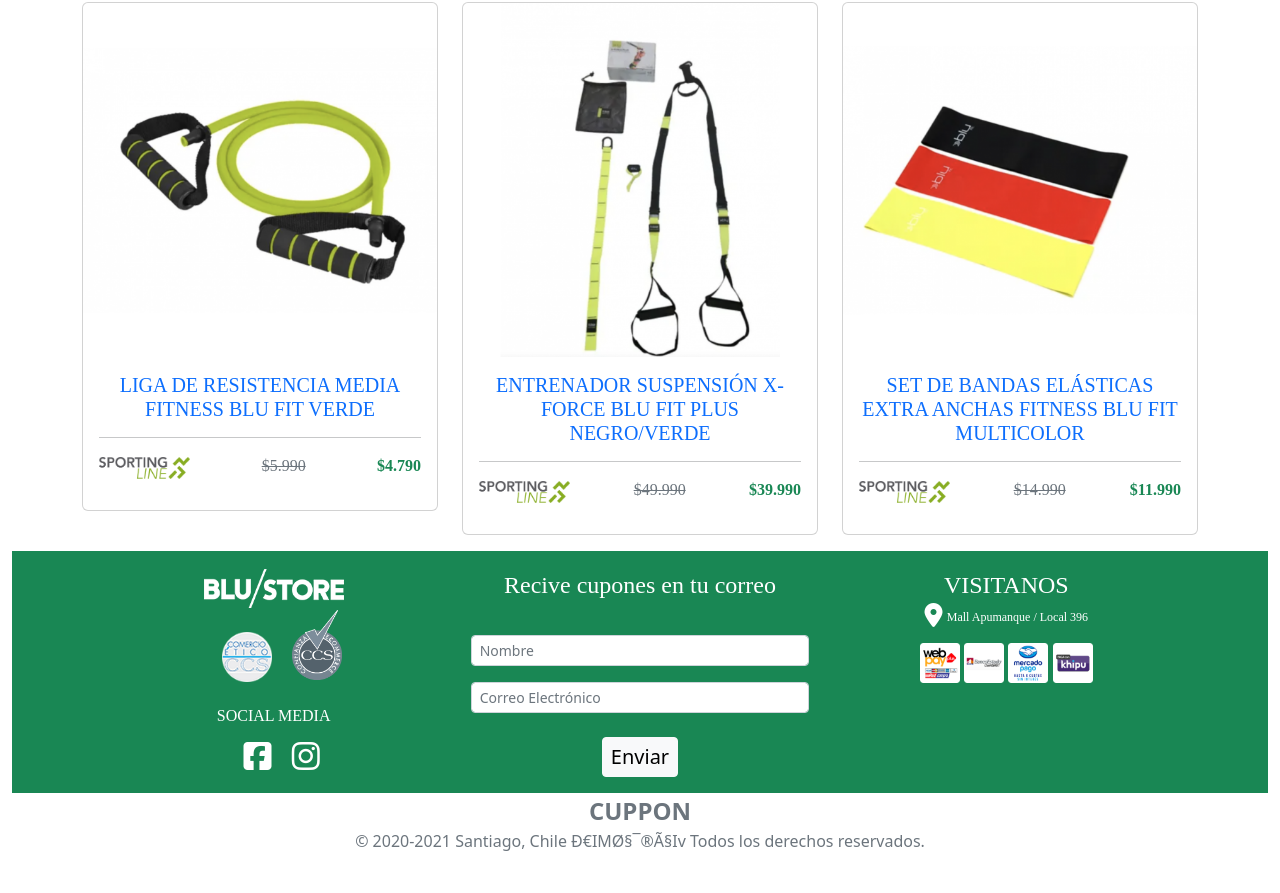
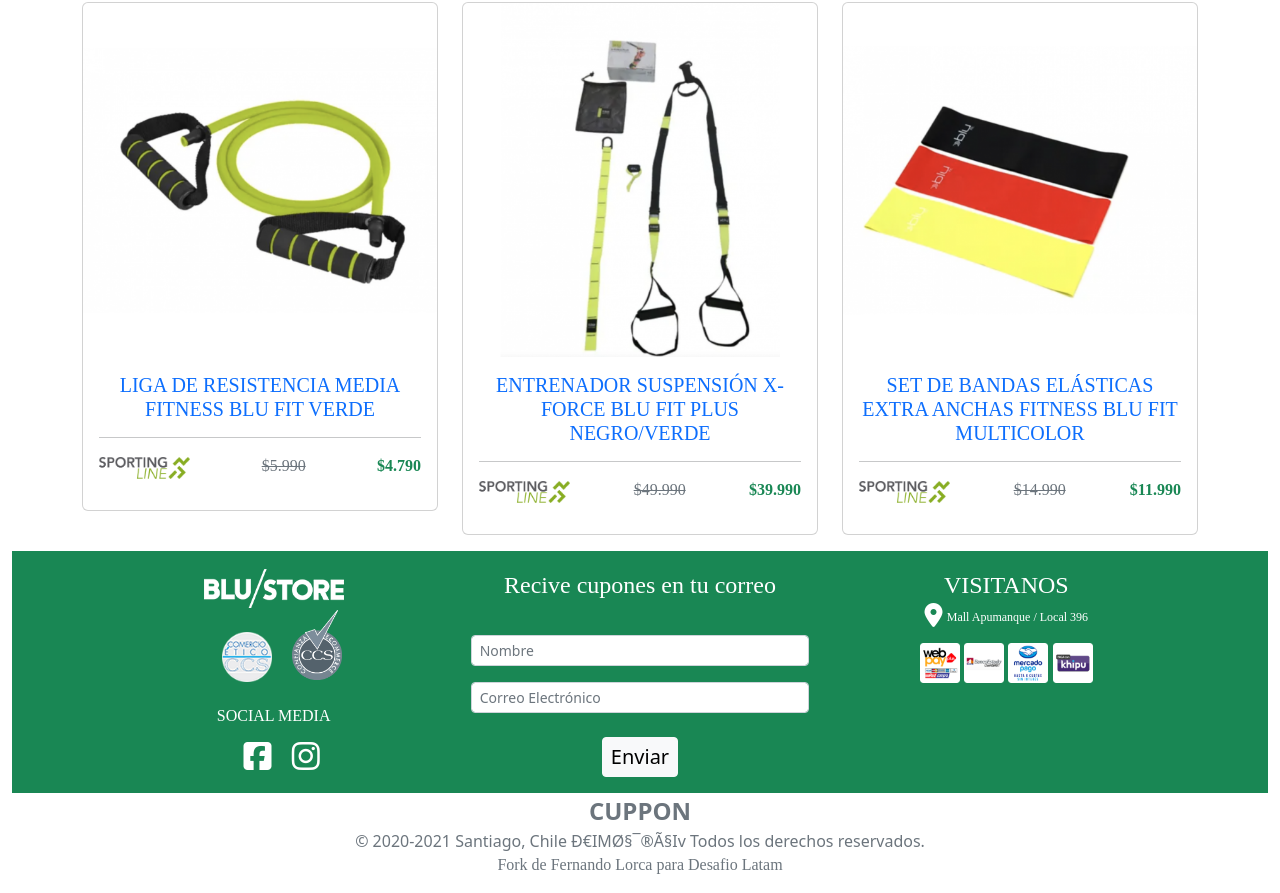
Before and after one commit to deimosrasiv/desafio_04, a plain HTML site: page index.html in a window 1280 px wide. Shown: the part 1194-2087 px from the top of the page. Before the commit the page ends 2047 px from the top, so only its background shows below. Drawn offline with nearby package versions, Linux system fonts and the light colour scheme.

Commit message:
adding the message of forking to Desafio Latam

```diff
--- a/index.html
+++ b/index.html
@@ -337,6 +337,7 @@
                         <span class="fs-6">
                             © 2020-2021 Santiago, Chile Ð€IMØ§¯®Ã§Iv Todos los derechos reservados.
                         </span>
+                        <p>Fork de Fernando Lorca para Desafio Latam</p>
                     </div>
                 </div>
             </div>
```
